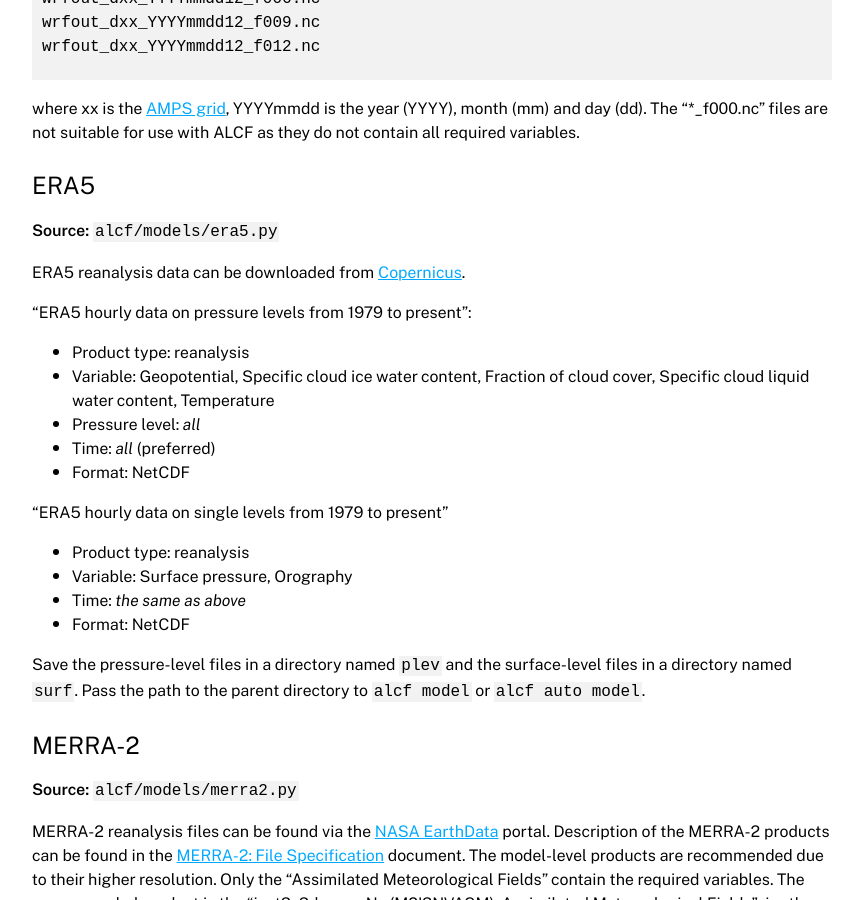
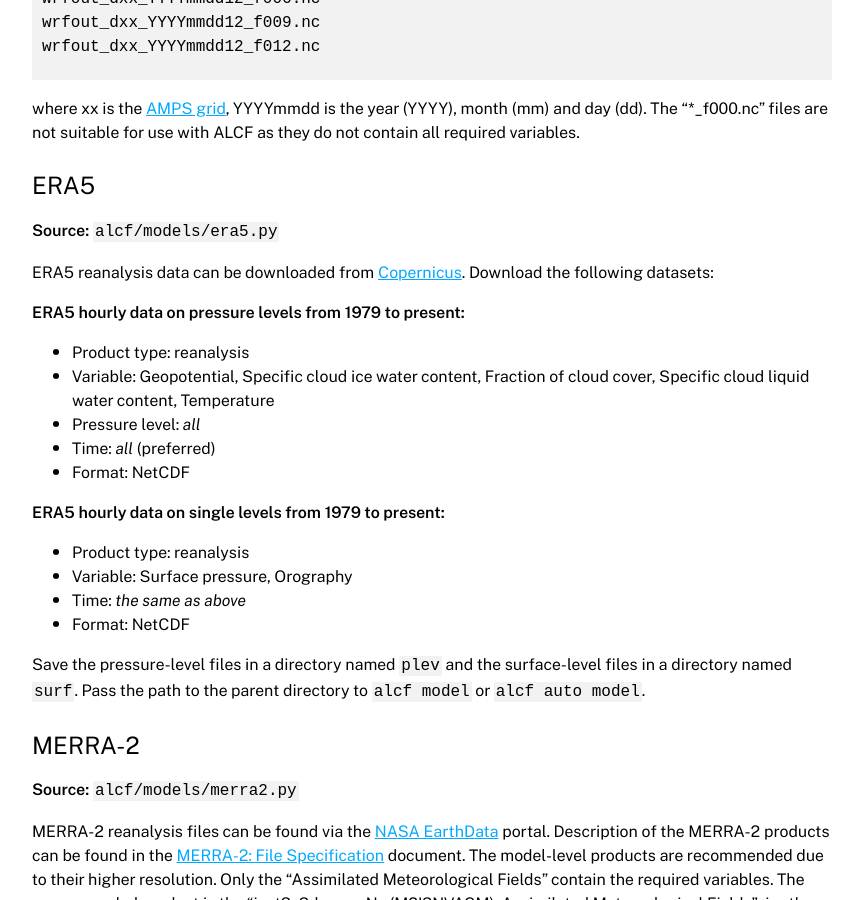
Before and after one commit to alcf-lidar/alcf-lidar.github.io, a Jekyll site: the page built from documentation/model_guide/index.md, in a window 1280 px wide and 900 px high, scrolled down 1160 px. Shown: the whole window, without its empty margins (208-1071 px from the left). Built offline with Jekyll 4.4.1, drawn with Linux system fonts in a browser that asks for light colours.

Commit message:
Improve formatting

```diff
--- a/documentation/model_guide/index.md
+++ b/documentation/model_guide/index.md
@@ -55,9 +55,9 @@ variables.
 
 **Source:** `alcf/models/era5.py`
 
-ERA5 reanalysis data can be downloaded from [Copernicus](https://cds.climate.copernicus.eu/#!/search?text=ERA5&type=dataset).
+ERA5 reanalysis data can be downloaded from [Copernicus](https://cds.climate.copernicus.eu/#!/search?text=ERA5&type=dataset). Download the following datasets:
 
-"ERA5 hourly data on pressure levels from 1979 to present":
+**ERA5 hourly data on pressure levels from 1979 to present:**
 
 - Product type: reanalysis
 - Variable: Geopotential, Specific cloud ice water content, Fraction of cloud cover, Specific cloud liquid water content, Temperature
@@ -65,7 +65,7 @@ ERA5 reanalysis data can be downloaded from [Copernicus](https://cds.climate.cop
 - Time: *all* (preferred)
 - Format: NetCDF
 
-"ERA5 hourly data on single levels from 1979 to present"
+**ERA5 hourly data on single levels from 1979 to present:**
 
 - Product type: reanalysis
 - Variable: Surface pressure, Orography
```
